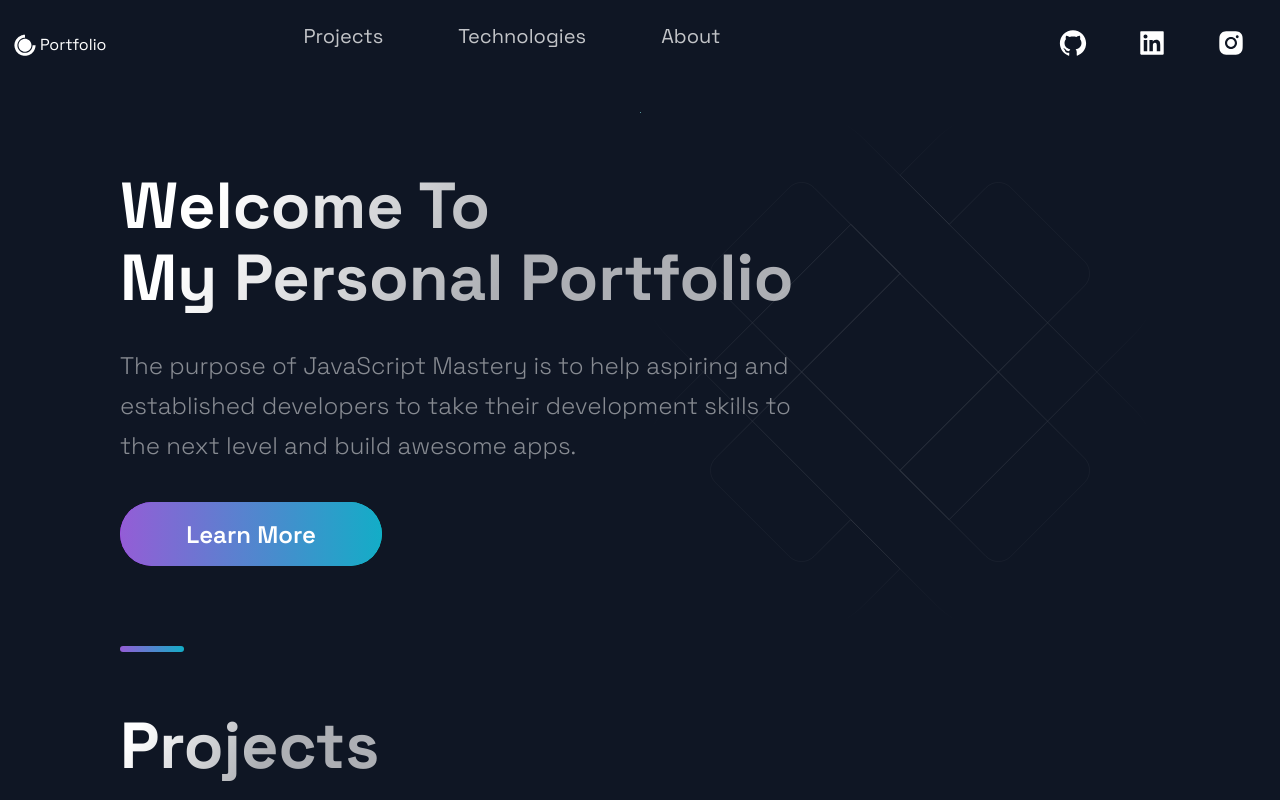
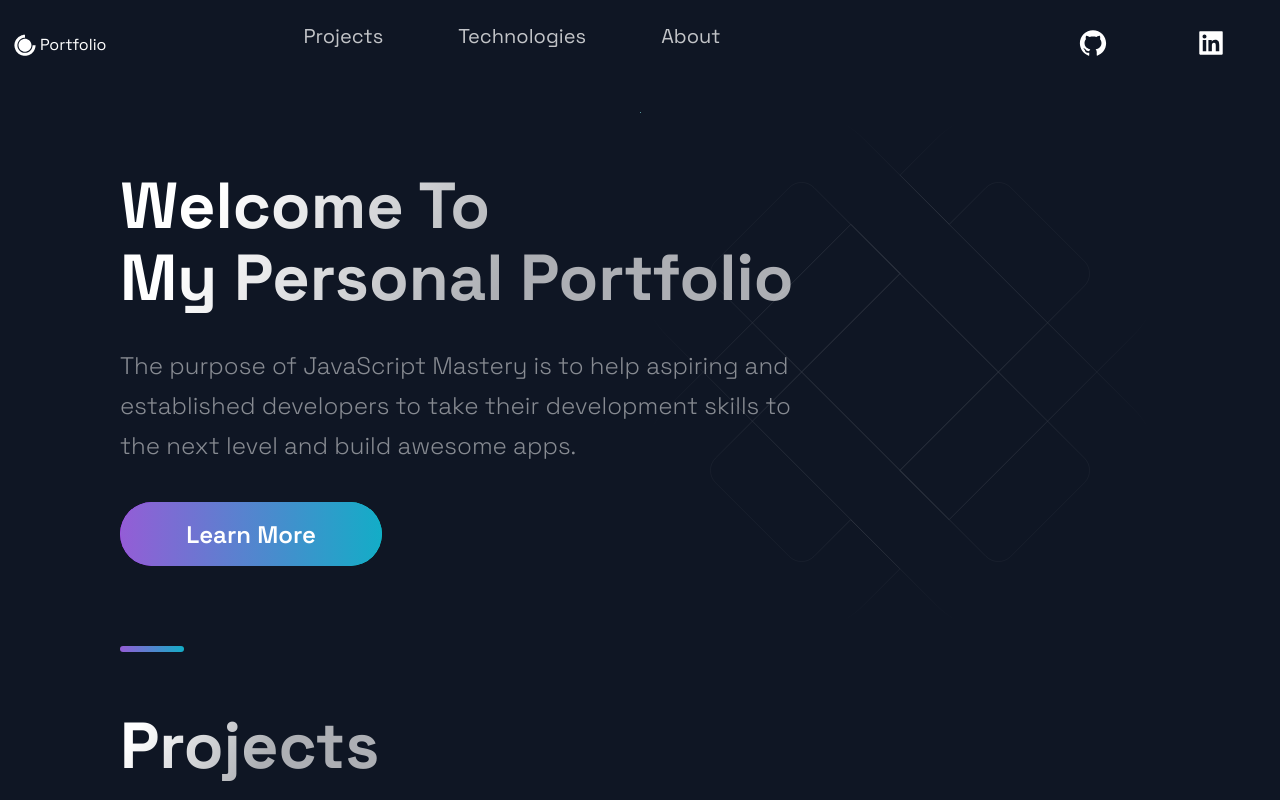
Before and after one commit to FangshengXuJason/Personal-Porforlio, a Next.js app: page / in a window 1280 px wide. Shown: the top 800 px of the page. Built offline with nearby package versions, Linux system fonts and the light colour scheme.

Commit message:
Update Header.js
updated info

```diff
--- a/src/components/Header/Header.js
+++ b/src/components/Header/Header.js
@@ -1,48 +1,57 @@
-import Link from 'next/link';
-import React from 'react';
-import { AiFillGithub, AiFillInstagram, AiFillLinkedin } from 'react-icons/ai';
-import { DiCssdeck } from 'react-icons/di';
+import Link from 'next/link'
+import React from 'react'
+import { AiFillGithub, AiFillInstagram, AiFillLinkedin } from 'react-icons/ai'
+import { DiCssdeck } from 'react-icons/di'
 
-import { Container, Div1, Div2, Div3, NavLink, SocialIcons } from './HeaderStyles';
+import {
+  Container,
+  Div1,
+  Div2,
+  Div3,
+  NavLink,
+  SocialIcons,
+} from './HeaderStyles'
 
-const Header = () =>  (
+const Header = () => (
   <Container>
     <Div1>
-      <Link href="/">
-        <a style={{ display: 'flex', alignItems: 'center', color:"white" }}>
-          <DiCssdeck size="3rem" /> <span>Portfolio</span>
+      <Link href='/'>
+        <a style={{ display: 'flex', alignItems: 'center', color: 'white' }}>
+          <DiCssdeck size='3rem' /> <span>Portfolio</span>
         </a>
       </Link>
     </Div1>
     <Div2>
       <li>
-        <Link href="#projects">
+        <Link href='#projects'>
           <NavLink>Projects</NavLink>
         </Link>
       </li>
       <li>
-        <Link href="#tech">
+        <Link href='#tech'>
           <NavLink>Technologies</NavLink>
         </Link>
       </li>
       <li>
-        <Link href="#about">
+        <Link href='#about'>
           <NavLink>About</NavLink>
         </Link>
       </li>
     </Div2>
-      <Div3>
-        <SocialIcons href="https://google.com">
-          <AiFillGithub size="3rem" />
-        </SocialIcons>
-        <SocialIcons href="https://google.com">
-          <AiFillLinkedin size="3rem" />
-        </SocialIcons>
-        <SocialIcons href="https://google.com">
-          <AiFillInstagram size="3rem"/>
-        </SocialIcons>
-      </Div3>
-    </Container>
-);
+    <Div3>
+      <SocialIcons href='https://github.com/FangshengXuJason'>
+        <AiFillGithub size='3rem' />
+      </SocialIcons>
 
-export default Header;
+      <SocialIcons href='https://www.linkedin.com/in/fangsheng-xu/'>
+        <AiFillLinkedin size='3rem' />
+      </SocialIcons>
+
+      {/* <SocialIcons href='https://google.com'>
+        <AiFillInstagram size='3rem' />
+      </SocialIcons> */}
+    </Div3>
+  </Container>
+)
+
+export default Header
```
